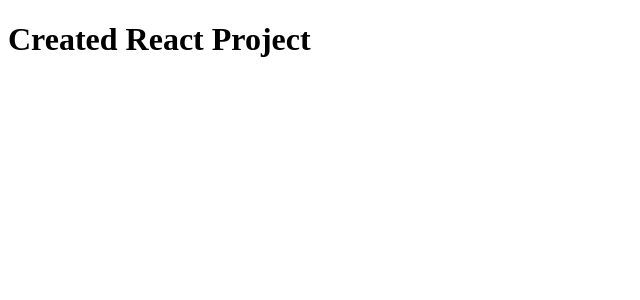
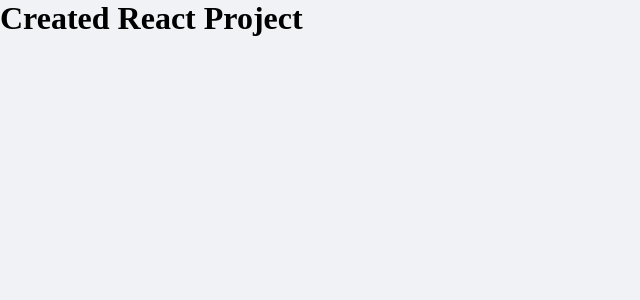
Before and after one commit to marcosfavarao/ignite-reactjs-chapter-2, a React (Create React App) app: page / in a window 1280 px wide. Shown: the top 300 px of the page, without its empty margins (0-640 px from the left). Built offline with nearby package versions, Linux system fonts and the light colour scheme.

Commit message:
Style: Created global style

```diff
--- a/package.json
+++ b/package.json
@@ -6,6 +6,7 @@
         "react": "^17.0.2",
         "react-dom": "^17.0.2",
         "react-scripts": "5.0.0",
+        "styled-components": "^5.3.3",
         "web-vitals": "^2.1.4"
     },
     "devDependencies": {
@@ -16,6 +17,7 @@
         "@types/node": "^16.11.22",
         "@types/react": "^17.0.39",
         "@types/react-dom": "^17.0.11",
+        "@types/styled-components": "^5.1.22",
         "typescript": "^4.5.5"
     },
     "scripts": {
--- a/public/index.html
+++ b/public/index.html
@@ -3,6 +3,8 @@
     <head>
         <meta charset="utf-8" />
         <meta name="viewport" content="width=device-width, initial-scale=1" />
+
+        <link rel="shortcut icon" href="favicon.png" type="image/pnh" />
 
         <title>DT Money</title>
     </head>
--- a/src/App.tsx
+++ b/src/App.tsx
@@ -1,7 +1,10 @@
+import { GlobalStyle } from "./common/styles/GlobalStyle";
+
 export const App = () => {
     return (
         <>
             <h1>Created React Project</h1>
+            <GlobalStyle />
         </>
     );
 };
--- /dev/null
+++ b/src/common/styles/GlobalStyle.ts
@@ -0,0 +1,46 @@
+import { createGlobalStyle } from "styled-components";
+
+export const GlobalStyle = createGlobalStyle`
+    :root {
+        --background: #F0F2F5;
+        --shape: #FFF;
+
+        --red: #E52E4D;
+        --blue: #5929CC;
+        --green: #33CC95;
+        --blue-light: #6933FF;
+
+        --text-title: #363F5F;
+        --text-body: #969CB3;
+    };
+
+    * {
+        margin: 0;
+        padding: 0;
+        box-sizing: border-box;
+    };
+
+    html {
+        @media(max-width: 1080px) {
+            font-size: 93.75%;
+        }
+
+        @media(max-width: 720px) {
+            font-size: 87.50%;
+        }
+    }
+
+    body {
+        background: var(--background);
+        -webkit-font-smoothing: antialiased;
+    };
+
+    button {
+        cursor: pointer;
+    };
+
+    [disabled] {
+        opacity: 0.6;
+        cursor: not-allowed;
+    }
+`;
```
Also changed, not shown: 1 other file (tests, documents, lock files or other folders).
